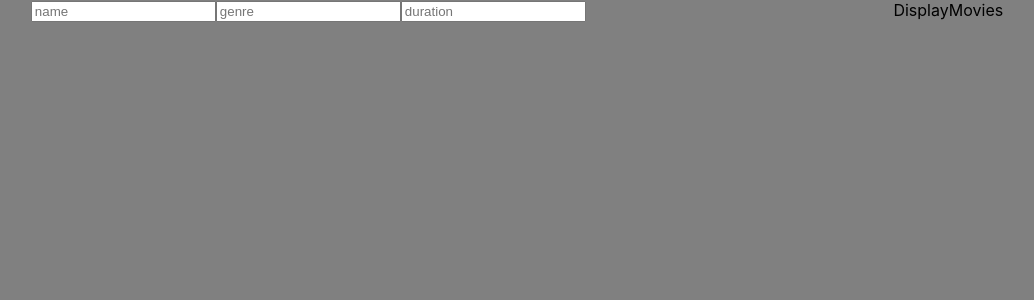
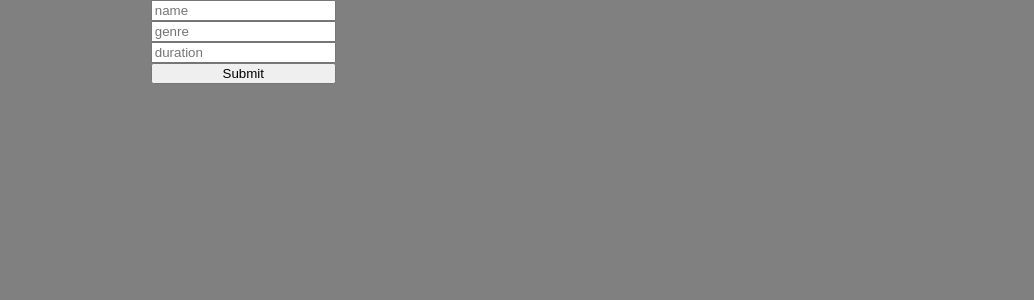
Before and after one commit to zaryab-ali/tyring_typescript, a React (Create React App) app: page / in a window 1280 px wide. Shown: the top 300 px of the page, without its empty margins (123-1157 px from the left). Built offline with nearby package versions, Linux system fonts and the light colour scheme.

Commit message:
added some functionality

```diff
--- a/src/components/DisplayMovies.tsx
+++ b/src/components/DisplayMovies.tsx
@@ -2,6 +2,15 @@ import React from 'react'
 
 export default function DisplayMovies() {
   return (
-    <div>DisplayMovies</div>
+    <div className='right-side'>
+        <div className='search'>
+
+        </div>
+
+        <div className='movies'>
+
+        </div>
+
+    </div>
   )
 }
--- a/src/components/MovieForm.tsx
+++ b/src/components/MovieForm.tsx
@@ -1,25 +1,103 @@
-import React from 'react'
+import { time } from 'console';
+import React, { useState } from 'react'
 
 export default function MovieForm() {
+
+    const[name, setName] = useState<string>("");
+    const[genre, setGenre] = useState<string>("");
+    const[duration, setDuration] = useState<string>("");
+    const[showDiv, setShowDiv] = useState<boolean>(false);
+
+    const handleSubmit = (event : any) => {
+        event.preventDefault();
+    };
+
+
+
+
   return (
     <div>
-        <form>
+        <form
+        style={{display : 'flex',
+        flexDirection : 'column'
+
+        }}
+        onSubmit={handleSubmit}
+        >
             <input
             placeholder='name'
             className='name'
+            //value={name}
+            onChange={(e)=>{
+                    setName(e.target.value)
+            }}
+            onClick={()=>{setShowDiv(false)}}
 
             />
 
             <input
             placeholder='genre'
             className='genre'
+            //value={genre}
+            onChange={(e)=>{
+                setGenre(e.target.value)
+            }}
+            onClick={()=>{setShowDiv(false)}}
+
 
             />
 
             <input
             placeholder='duration'
             className='duration'
+            //value={duration}
+            onChange={(e)=>{
+                setDuration(e.target.value)
+            }}
+            onClick={()=>{setShowDiv(false)}}
 
+
+            />
+
+            {showDiv &&
+                <div>
+                    wrong format for the duration
+
+                </div>
+            }
+
+            <input
+            type='submit'
+            className='submit'
+            placeholder='submit'
+            onClick={()=>{
+                const firstPart = duration.slice(0, -1);
+                const lastPart = duration.slice(-1);
+
+                const isNumber = !isNaN(Number(firstPart));
+
+                if(isNumber && (lastPart === "m" || "h")){
+                    if(lastPart === "h"){
+                        console.log("the format is correct");
+
+                    }else{
+                        let min = Number(firstPart);
+                        min = min/60;
+                        let minSting = String(min);
+                        minSting = minSting.concat("h");
+                        setDuration(minSting);
+                        <time className="slee"></time>
+                        console.log(duration);
+
+
+                    }
+                }else{
+                    setShowDiv(true);
+                }
+
+
+
+            }}
             />
         </form>
     </div>
```
